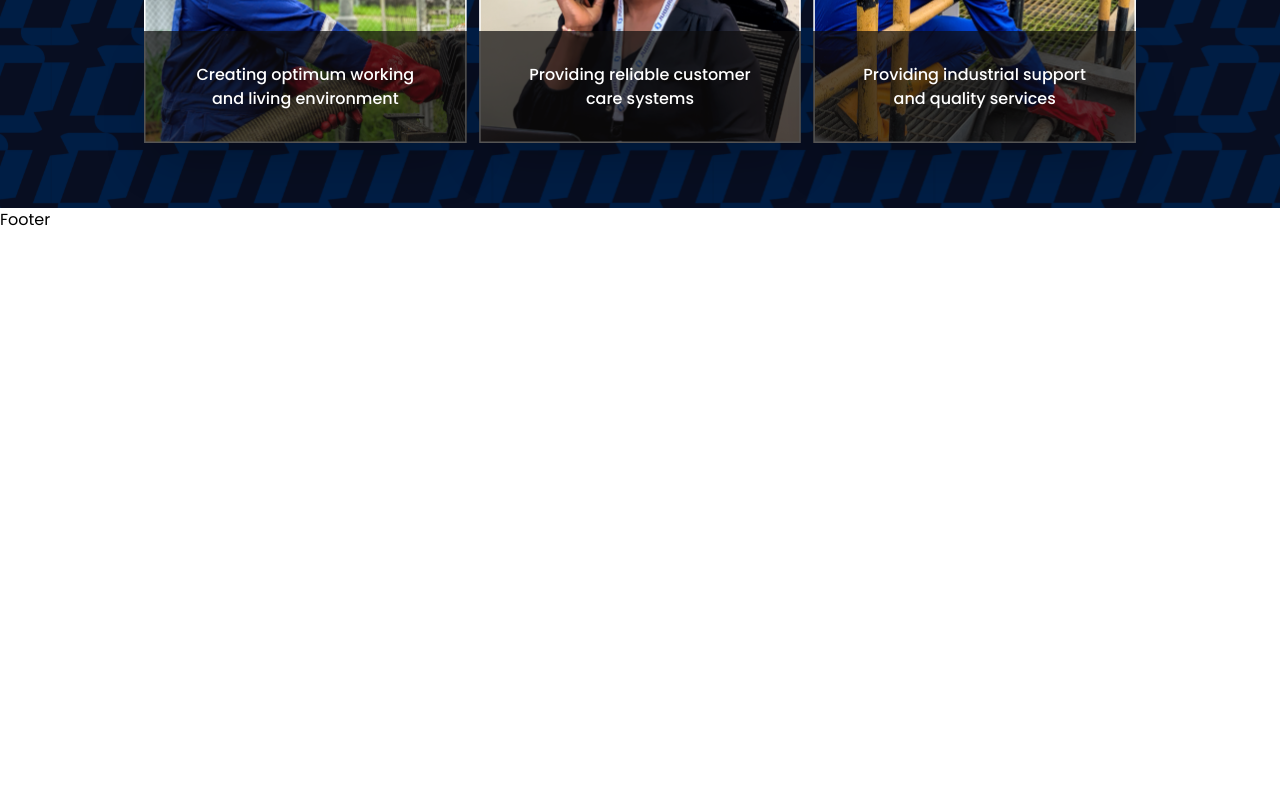
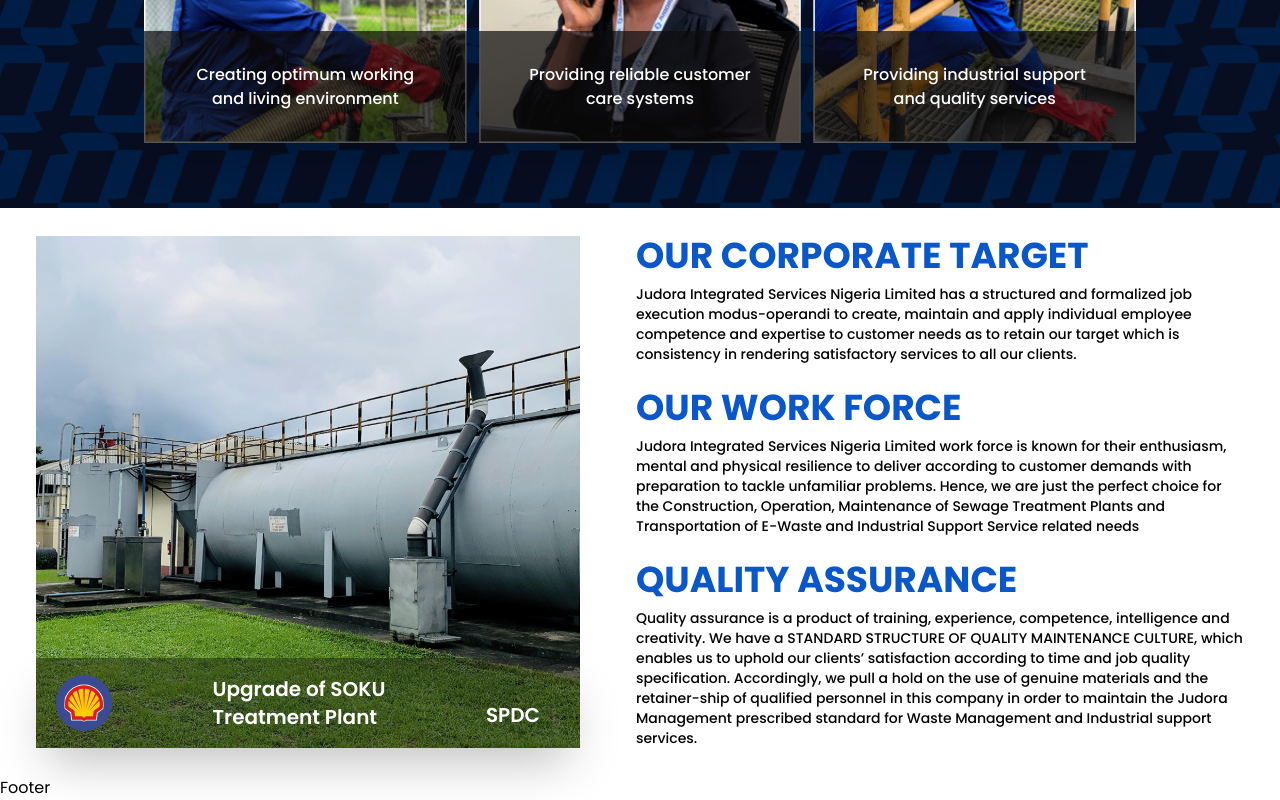
Before and after one commit to owlcode3/Judora, a React (Vite) app: page / in a window 1280 px wide. Shown: the part 1488-2288 px from the top of the page. Before the commit the page ends 1720 px from the top, so only its background shows below. Built offline with nearby package versions, Linux system fonts and the light colour scheme; a web font is replaced by a local one.

Commit message:
done with corporate target of the body section

```diff
--- /dev/null
+++ b/src/components/corporate-target-card.tsx
@@ -0,0 +1,15 @@
+type Props = {
+  heading: string,
+  paragraph: string,
+}
+
+function CorporateTargetCard({ heading, paragraph }: Props) {
+  return (
+    <div>
+      <h2 className="text-[#0A57CA] font-bold text-4xl mb-2">{heading}</h2>
+      <p className={"text-[#000000] font-medium text-sm max-w-[38rem]"}>{paragraph}</p>
+    </div>
+  )
+}
+
+export default CorporateTargetCard
--- /dev/null
+++ b/src/components/corporate-target.tsx
@@ -0,0 +1,38 @@
+import CorporateTargetCard from "./corporate-target-card"
+
+function CorporateTarget() {
+  return (
+    <div className="py-7">
+      <div className="flex gap-14 h-[32rem] w-fit pl-9 pr-1">
+        <div className="relative h-[100%] w-[34rem]">
+          <img className="object-cover w-full h-full" src="/soku.svg" alt="soku img" />
+          <div className="absolute bottom-0 w-full h-[5.6rem] bg-[rgba(13,12,12,0.4)] shadow-2xl  flex items-center justify-between pl-5 pr-10 text-white font-medium">
+            <img className="w-14" src="/soku-logo.svg" alt="soku logo" />
+            <div className="flex flex-col font-semibold text-xl">
+              <span>Upgrade of SOKU</span>
+              <span>Treatment Plant</span>
+            </div>
+            <span className="font-semibold text-xl mt-6">SPDC</span>
+          </div>
+        </div>
+
+        <div className="flex flex-col justify-between">
+          <CorporateTargetCard
+            heading={"OUR CORPORATE TARGET"}
+            paragraph={"Judora Integrated Services Nigeria Limited has a structured and formalized job execution modus-operandi to create, maintain and apply individual employee competence and expertise to customer needs as to retain our target which is consistency in rendering satisfactory services to all our clients."}
+          />
+          <CorporateTargetCard
+            heading={"OUR WORK FORCE"}
+            paragraph={"Judora Integrated Services Nigeria Limited work force is known for their enthusiasm, mental and physical resilience to deliver according to customer demands with preparation to tackle unfamiliar problems. Hence, we are just the perfect choice for the Construction, Operation, Maintenance of Sewage Treatment Plants and Transportation of E-Waste and Industrial Support Service related needs"}
+          />
+          <CorporateTargetCard
+            heading={"QUALITY ASSURANCE"}
+            paragraph={"Quality assurance is a product of training, experience, competence, intelligence and creativity. We have a STANDARD STRUCTURE OF QUALITY MAINTENANCE CULTURE, which enables us to uphold our clients’ satisfaction according to time and job quality specification. Accordingly, we pull a hold on the use of genuine materials and the retainer-ship of qualified personnel in this company in order to maintain the Judora Management prescribed standard for Waste Management and Industrial support services."}
+          />
+        </div>
+      </div>
+    </div>
+  )
+}
+
+export default CorporateTarget
--- a/src/layout/body.tsx
+++ b/src/layout/body.tsx
@@ -1,3 +1,4 @@
+import CorporateTarget from "../components/corporate-target"
 import JudoraGroup from "../components/judora-group"
 import Operations from "../components/operations"
 
@@ -6,6 +7,7 @@ function Body() {
     <div>
       <Operations />
       <JudoraGroup />
+      <CorporateTarget />
     </div>
   )
 }
```
Also changed, not shown: public/soku-logo.svg (added), public/soku.svg (added).
